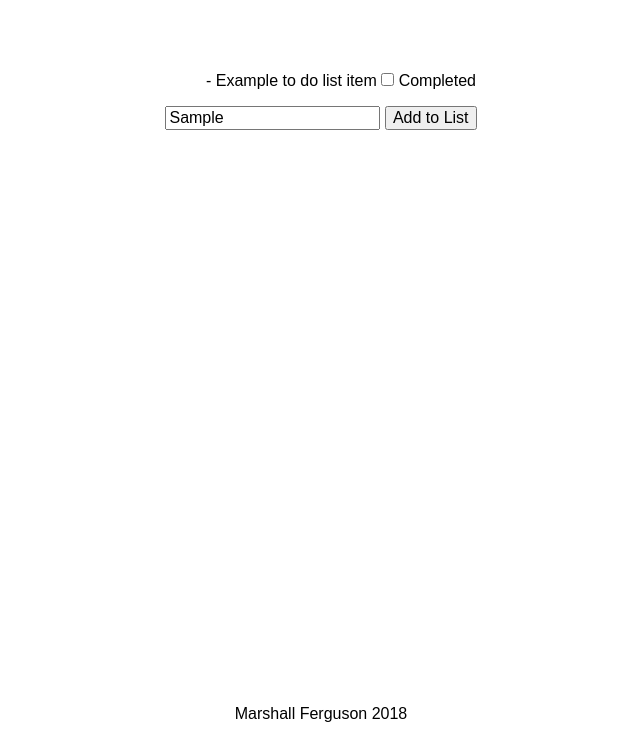
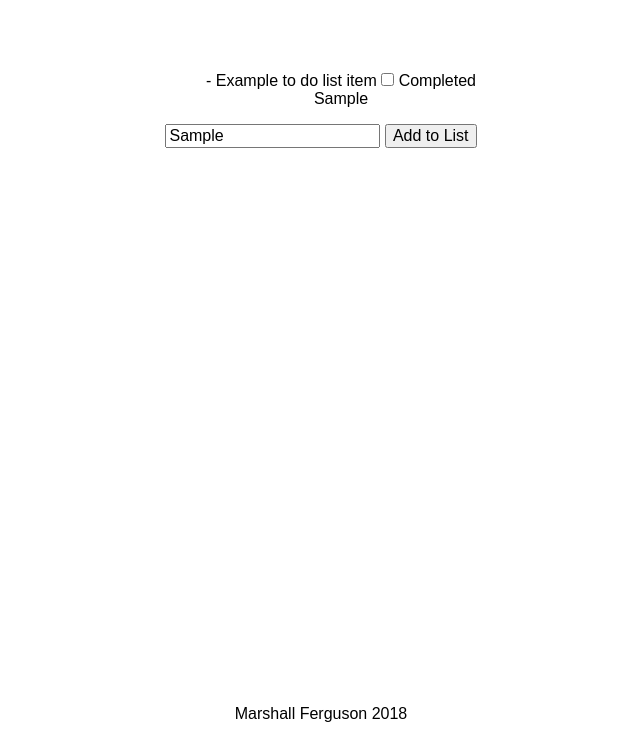
Before and after one commit to moferg/todo-list-site, a plain HTML site: page index.html in a window 1280 px wide. Both pictures are taken after typing "Sample" into the empty fields and a click on the button "Add to List". Shown: the part 61-800 px from the top of the page, without its empty margins (319-959 px from the left). Drawn offline with Linux system fonts and the light colour scheme.

Commit message:
Started on addToList()

```diff
--- a/index.html
+++ b/index.html
@@ -16,7 +16,7 @@
         <main>
             <div class="main-content">
                 <div class="center">
-                    <ul>
+                    <ul id="todo-list">
                         <li>
                             - Example to do list item
                             <input type="checkbox" id="completed">
@@ -27,8 +27,8 @@
                 </div>
 
                 <div class="center">
-                    <input type="text" id="todo" placeholder="Add to do item here.">
-                    <button>Add to List</button>
+                    <input type="text" id="todo-input" placeholder="Add to do item here.">
+                    <button onclick="addToList()">Add to List</button>
                 </div>
             </div>
         </main>
--- a/js/app.js
+++ b/js/app.js
@@ -1,7 +1,16 @@
 function addToList() {
     // select text input
-    // store text input data
+    var todoItem = document.getElementById("todo-input").value;
+    // create todo list item
+    var newTodo = document.createElement("li");
+    newTodo.innerText = todoItem;
     // add input data to HTML
+    var todoList = document.getElementById("todo-list");
+    todoList.appendChild(newTodo);
+    // TODO add '-' before new todo's
+    // TODO add checkbox after new todo's
+    // TODO empty input field on button click
+
 }
 
 function crossOut() {
```
